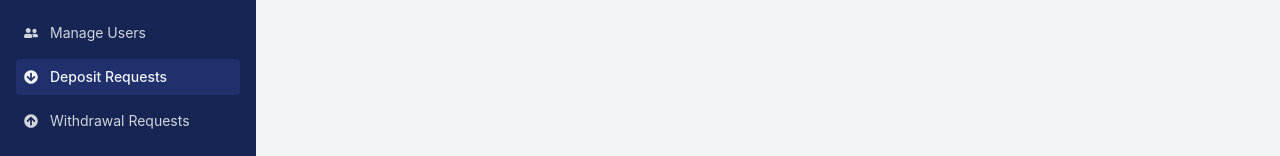
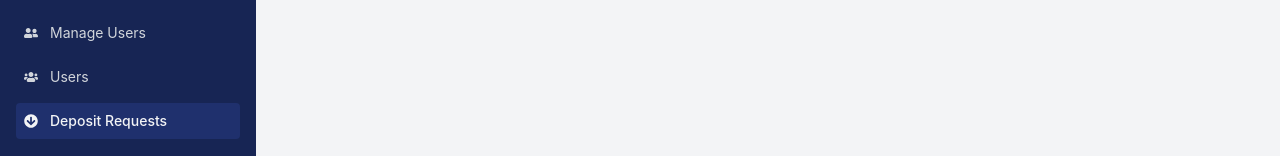
Before and after one commit to pizzanicks/adminrosnept, a Next.js app: page /dashboard/depositrequest in a window 1280 px wide. Shown: the part 243-399 px from the top of the page. Built offline with nearby package versions, Linux system fonts and the light colour scheme; no server answers.

Commit message:
commit users menu
just added the USERS menu to the dashboard

```diff
--- a/components/Dashboard/DashboardLayout.jsx
+++ b/components/Dashboard/DashboardLayout.jsx
@@ -9,11 +9,13 @@ import { motion, AnimatePresence } from 'framer-motion';
 import Image from 'next/image';
 import Link from 'next/link';
 import { getAuth, signOut } from "firebase/auth";
+import { FaUsers } from 'react-icons/fa';
 import { useRouter } from 'next/router';
 
 const menuItems = [
   { icon: <FaTachometerAlt />, label: 'Admin Overview', path: '/dashboard' },
   { icon: <FaUserFriends />, label: 'Manage Users', path: '/dashboard/users' },
+  { icon: <FaUsers />, label: 'Users', path: '/dashboard/users' },
   { icon: <FaArrowCircleDown />, label: 'Deposit Requests', path: '/dashboard/depositrequest' },
   { icon: <FaArrowCircleUp />, label: 'Withdrawal Requests', path: '/dashboard/withdrawalrequest' },
   { icon: <FaMoneyCheckAlt />, label: 'Transactions', path: '/dashboard/transactions' },
```
